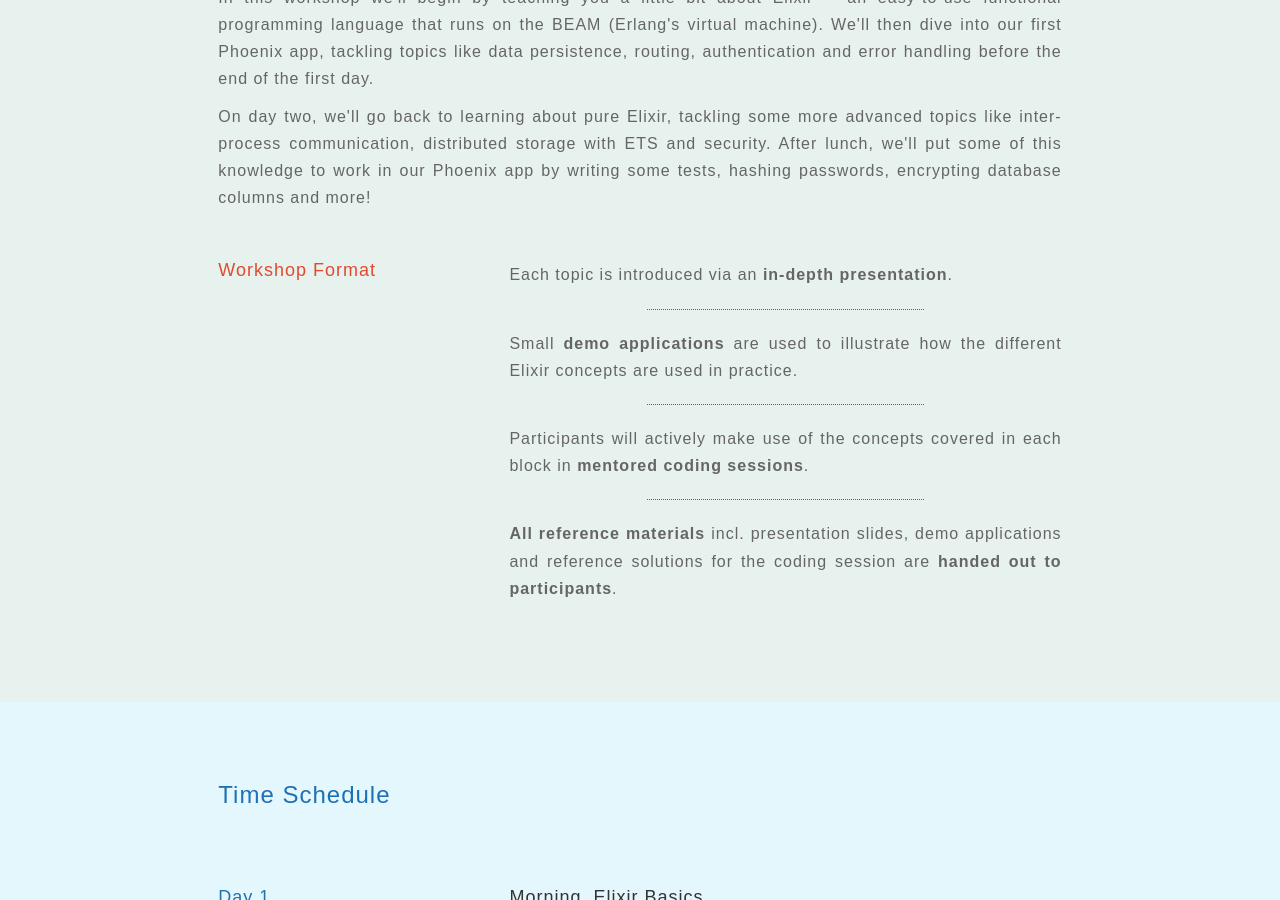
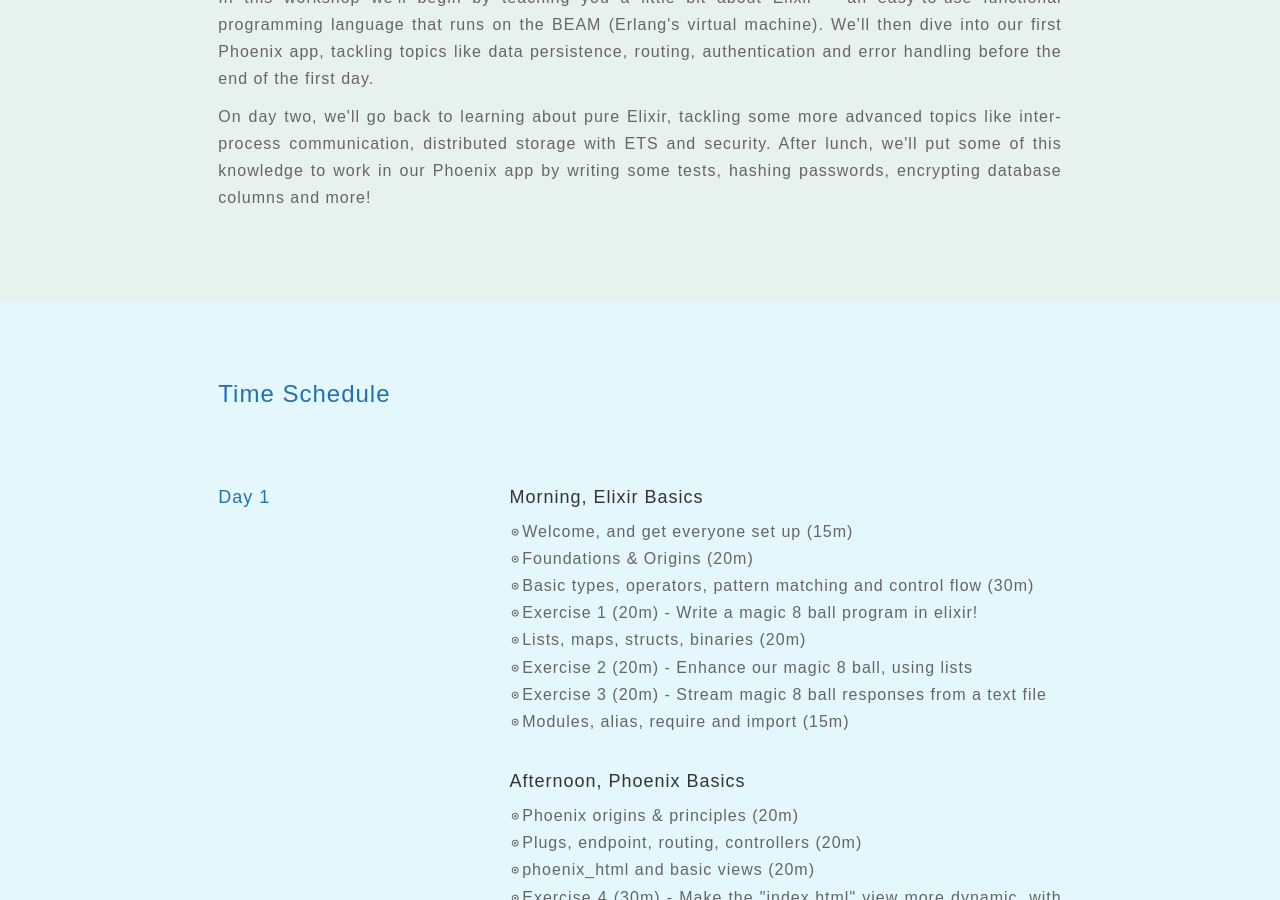
Before and after one commit to mainmatter/elixir-phoenix-workshops, a Jekyll site: the page built from index.html, in a window 1280 px wide and 900 px high, scrolled down 1133 px. Built offline with Jekyll 4.4.1, drawn with Linux system fonts in a browser that asks for light colours; nearby versions of some CDN libraries.

Commit message:
Remove Workshop Format section

```diff
--- a/index.html
+++ b/index.html
@@ -63,19 +63,6 @@
          <p>In this workshop we'll begin by teaching you a little bit about Elixir -- an easy-to-use functional programming language that runs on the BEAM (Erlang's virtual machine). We'll then dive into our first Phoenix app, tackling topics like data persistence, routing, authentication and error handling before the end of the first day.</p>
 
         <p>On day two, we'll go back to learning about pure Elixir, tackling some more advanced topics like inter-process communication, distributed storage with ETS and security. After lunch, we'll put some of this knowledge to work in our Phoenix app by writing some tests, hashing passwords, encrypting database columns and more! </p>
-      </div>
-    </div>
-    <div class="row details">
-      <div class="col-xs-12 col-sm-4">
-        <h5>Workshop Format</h5>
-      </div>
-      <div class="col-xs-12 col-sm-8">
-        <ul class="format">
-          <li>Each topic is introduced via an <strong>in-depth presentation</strong>.<hr/></li>
-          <li>Small <strong>demo applications</strong> are used to illustrate how the different Elixir concepts are used in practice.<hr/></li>
-          <li>Participants will actively make use of the concepts covered in each block in <strong>mentored coding sessions</strong>.<hr/></li>
-          <li><strong>All reference materials</strong> incl. presentation slides, demo applications and reference solutions for the coding session are <strong>handed out to participants</strong>.</li>
-        </ul>
       </div>
     </div>
   </div>
```
